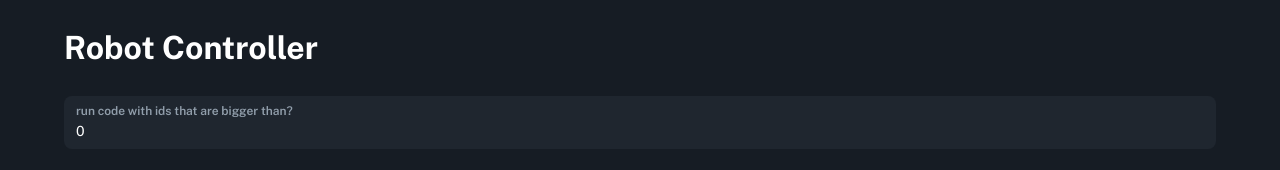
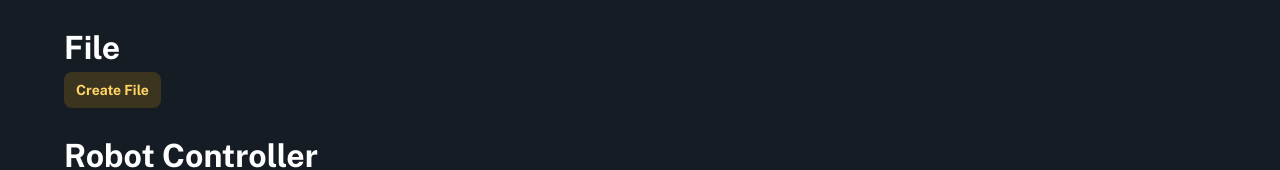
Before and after one commit to alirezakargar1380/exporting-data-react, a Next.js app: page / in a window 1280 px wide. Shown: the top 170 px of the page. Built offline with nearby package versions, Linux system fonts and the light colour scheme; no server answers.

Commit message:
add file handler

```diff
--- /dev/null
+++ b/src/sections/robot/file.tsx
@@ -0,0 +1,27 @@
+import { Box, Button, Typography } from "@mui/material";
+import axiosInstance from "src/utils/axios";
+import { useSnackbar } from 'src/components/snackbar';
+
+export default function FileView() {
+    const handleCreateFile = async () => {
+        try {
+            await axiosInstance.post('/api/file/create').then(() => { })
+            enqueueSnackbar('File Created', {
+                variant: 'success',
+            });
+        } catch (error) {
+            enqueueSnackbar('Error for creating file', {
+                variant: 'error',
+            });
+        }
+    }
+
+    const { enqueueSnackbar } = useSnackbar();
+
+    return (
+        <Box sx={{ mb: 3 }}>
+            <Typography variant="h3">File</Typography>
+            <Button variant="soft" color="warning" onClick={handleCreateFile}>Create File</Button>
+        </Box>
+    )
+}
--- a/src/sections/robot/view/robot-view.tsx
+++ b/src/sections/robot/view/robot-view.tsx
@@ -1,10 +1,12 @@
 import MainLayout from "src/layouts/main";
 import NumberGenerator from "../number-generator";
 import Robot from "../robot";
+import FileView from "../file";
 
 export default function RobotView() {
     return (
         <MainLayout>
+            <FileView />
             <Robot />
             <NumberGenerator />
         </MainLayout>
```
